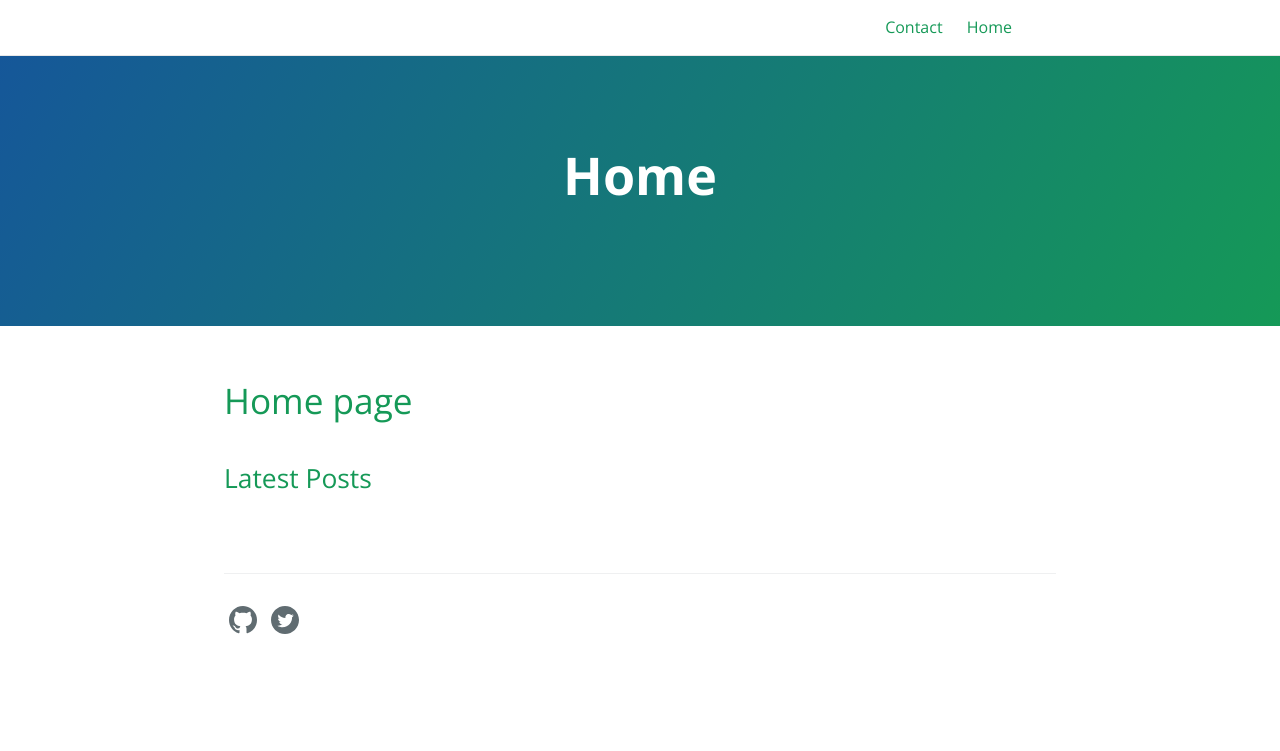
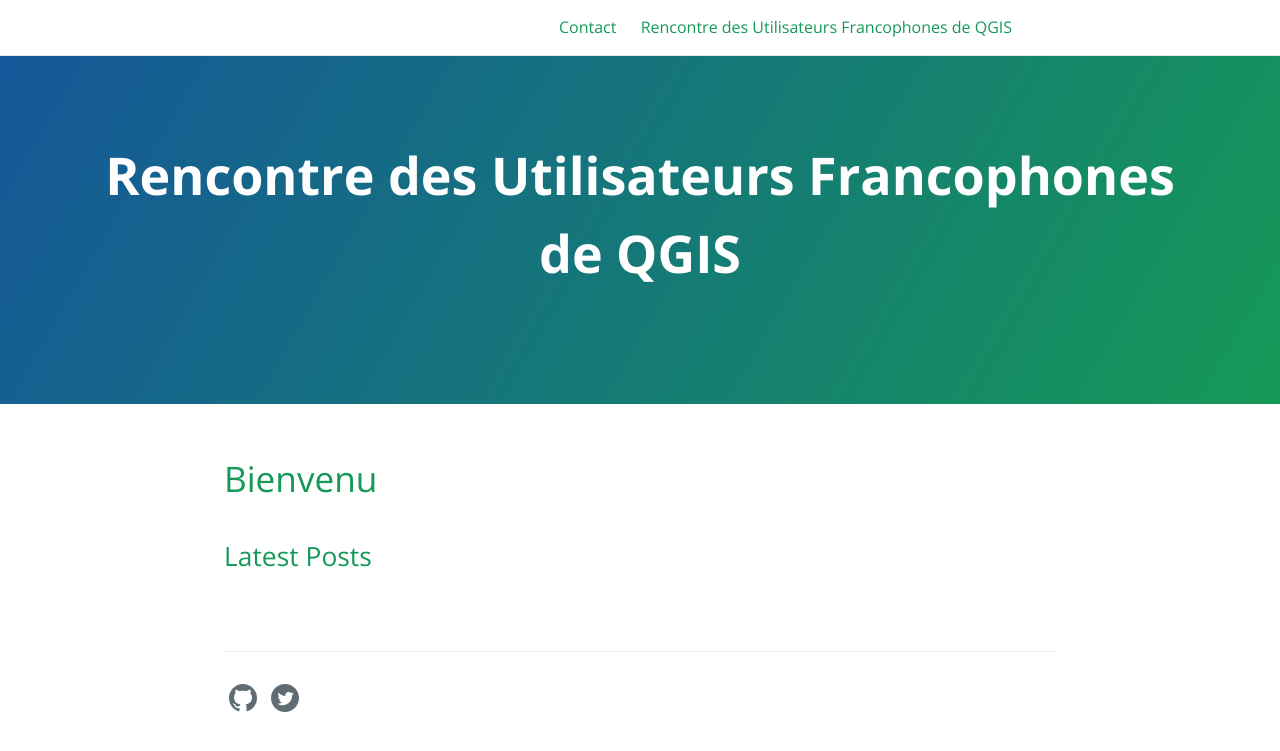
Before and after one commit to OSGeo-fr/QGIS-conf-fr-website, a Jekyll site: the page built from index.md, in a window 1280 px wide. Shown: the top 751 px of the page. Built offline with Jekyll 4.4.1, drawn with Linux system fonts in a browser that asks for light colours; the repository's description, which GitHub fills in, is left out.

Commit message:
Update index.md

```diff
--- a/index.md
+++ b/index.md
@@ -1,6 +1,6 @@
 ---
-title: Home
+title: Rencontre des Utilisateurs Francophones de QGIS
 layout: home
 ---
 
-# Home page
+# Bienvenu
```
